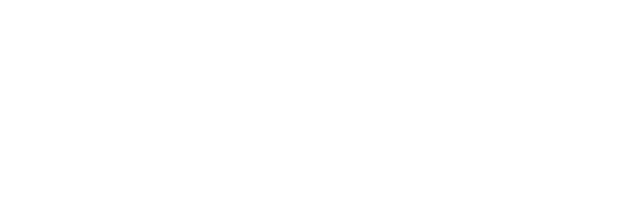
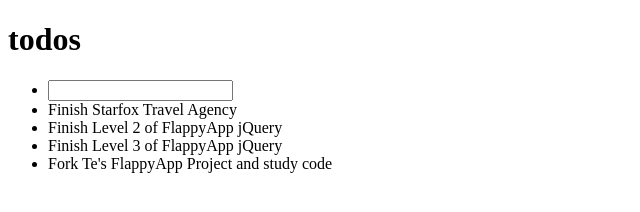
Before and after one commit to kevnshin/Todo-jQuery, a plain HTML site: page public/index.html in a window 1280 px wide. Shown: the whole page, without its empty margins (0-640 px from the left). Drawn offline with nearby package versions, Linux system fonts and the light colour scheme.

Commit message:
Initial HTML markup

```diff
--- a/public/index.html
+++ b/public/index.html
@@ -7,6 +7,24 @@
 </head>
 <body>
 
+  <header id="title">
+    <h1>todos</h1>
+  </header>
+
+  <div id="todo_list">
+    <ul>
+      <li class="list_item" id="enter_box">
+        <form>
+          <input type="text" name="todo">
+        </form>
+      </li>
+      <li class="list_item">Finish Starfox Travel Agency</li>
+      <li class="list_item">Finish Level 2 of FlappyApp jQuery</li>
+      <li class="list_item">Finish Level 3 of FlappyApp jQuery</li>
+      <li class="list_item">Fork Te's FlappyApp Project and study code</li>
+    </ul>
+  </div>
+
 
 
   <script src="//ajax.googleapis.com/ajax/libs/jquery/2.1.1/jquery.min.js"></script>
--- a/public/js/todo.js
+++ b/public/js/todo.js
@@ -0,0 +1,9 @@
+$(function () {
+
+
+
+
+
+
+
+});
```
